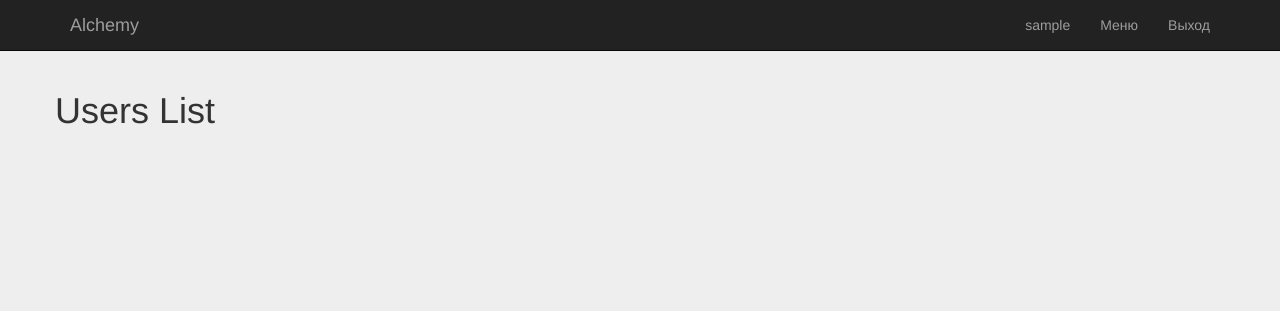
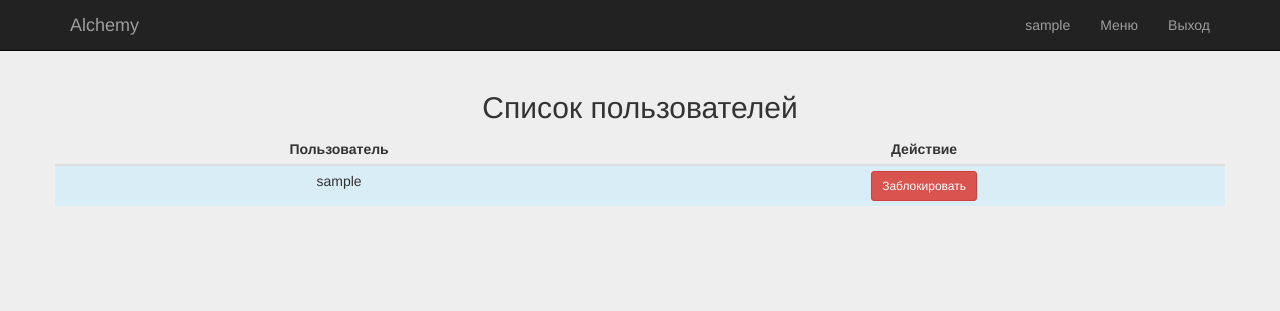
Before and after one commit to i-ka/alchemy, a Django app: template AlchemyAdmin/templates/AlchemyAdmin/users_list.html in a window 1280 px wide. Shown: the top 311 px of the page. Run offline with Django 3.2, Linux system fonts and the light colour scheme; the template is opened without the code that fills it: values that come from a table or form of the project are taken from there, others are empty; the visitor is signed in with stand-in values (Sample User, id 1); data comes from the database, SQL or seed files in the repository; parts of the project's set-up code (start-up, migrations or seed data) failed here and were passed over; some libraries are stand-ins or nearby versions.

Commit message:
AlchemyAdmin/templates: users list

```diff
--- a/AlchemyAdmin/templates/AlchemyAdmin/users_list.html
+++ b/AlchemyAdmin/templates/AlchemyAdmin/users_list.html
@@ -1,9 +1,38 @@
 {% extends "base.html" %}
 
 {% block title %}
-    usersList
+	Список пользователей
 {% endblock %}
 
 {% block center %}
-    <h1>Users List</h1>
+	<h2 class="text-center">Список пользователей</h2>
+	<table class="table table-condensed table-hover">
+			<thead>
+			<tr>
+				<th>Пользователь</th>
+				<th>Действие</th>
+			 </tr>
+		</thead>
+
+		<tbody>
+		{% for user in users %}
+			{% if user.is_staff %}
+				<tr class="bg-info">
+			{% elif not user.is_active %}
+				<tr class="bg-danger">
+			{% else %}
+				<tr>
+			{% endif %}
+				<td>{{ user.username }}</td>
+				<td>
+				{% if user.is_active %}
+					<a href="#" class="btn btn-sm btn-danger">Заблокировать</a>
+				{% else %}
+					<a href="#" class="btn btn-sm btn-info">Разблокировать</a>
+				{% endif %}
+				</td>
+			</tr>
+		{% endfor %}
+		</tbody>
+	</table>
 {% endblock %}
```
